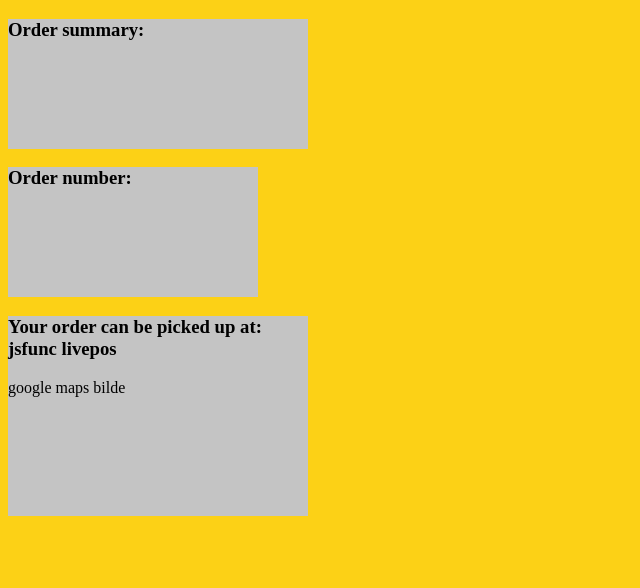
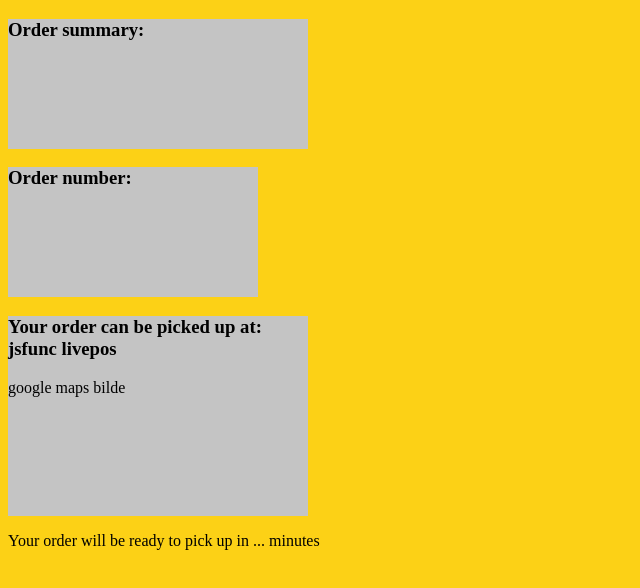
Before and after one commit to hermansintnu/project_webtech, a plain HTML site: page confirmation.html in a window 1280 px wide. Shown: the part 142-730 px from the top of the page, without its empty margins (0-640 px from the left). Drawn offline with Linux system fonts and the light colour scheme.

Commit message:
Update confirmation.html
Your order will be ready

```diff
--- a/confirmation.html
+++ b/confirmation.html
@@ -30,6 +30,7 @@
     google maps bilde
 
 </div>
+<p> Your order will be ready to pick up in ... minutes</p>
 
 </body>
 
```
